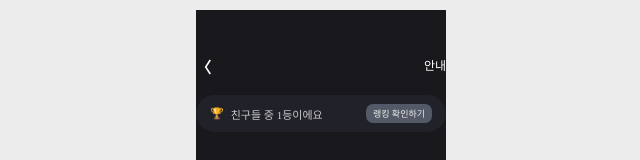
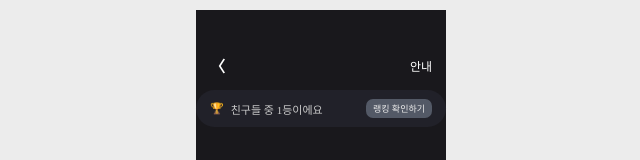
Before and after one commit to ssg-js/friends_event, a React (Vite) app in the folder friends_event/: page / in a window 1280 px wide. Shown: the top 160 px of the page, without its empty margins (319-959 px from the left). Built offline with nearby package versions, Linux system fonts and the light colour scheme.

Commit message:
fix: Header padding left&right 0->14px

```diff
--- a/friends_event/src/App.tsx
+++ b/friends_event/src/App.tsx
@@ -12,7 +12,7 @@ function App() {
     <div
       css={{
         position: "relative",
-        padding: "45px 0px 25px 0px",
+        padding: "40px 0px 25px 0px",
         height: "100%",
         boxSizing: "border-box",
         display: "flex",
--- a/friends_event/src/components/Header.tsx
+++ b/friends_event/src/components/Header.tsx
@@ -11,8 +11,10 @@ export default function Header({ title, leftChild, rightChild }: Props) {
   return (
     <div
       css={{
+        padding: "0px 14px",
         display: "flex",
         justifyContent: "space-between",
+        alignItems: "center",
         height: 30,
       }}
     >
```
